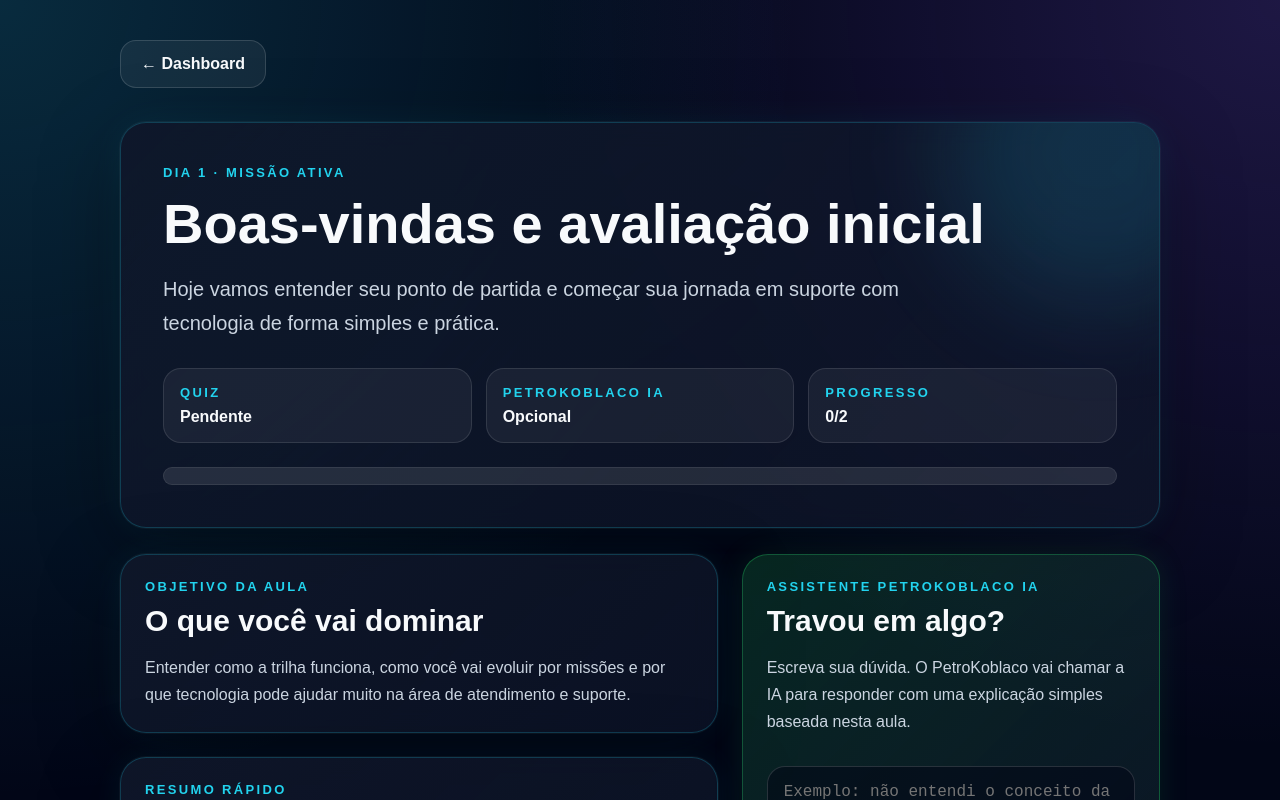
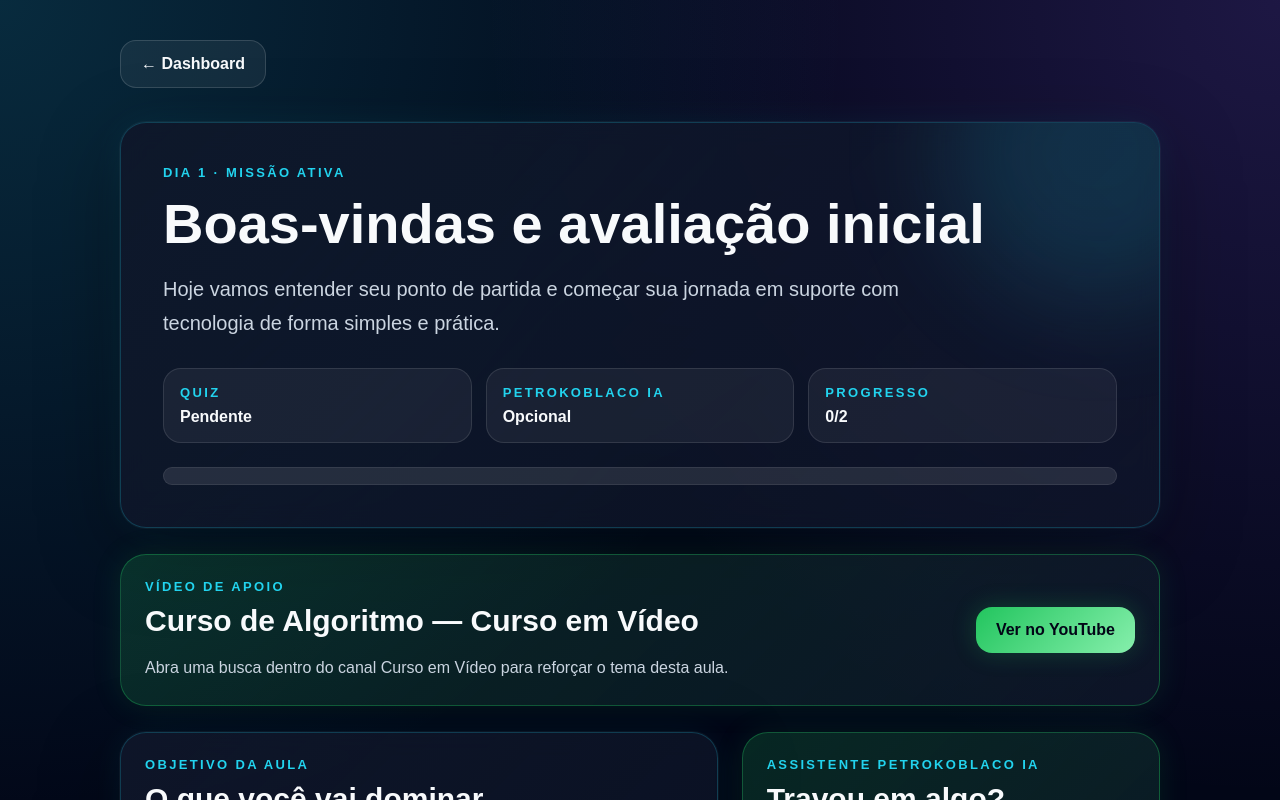
Before and after one commit to HanzSolo66/suporte-tech-30-dias, a Next.js app in the folder apps/web/: page /aulas/dia-1 in a window 1280 px wide. Shown: the top 800 px of the page. Built offline with nearby package versions, Linux system fonts and the light colour scheme.

Commit message:
Adiciona videos de apoio nas aulas

```diff
--- a/apps/web/app/aulas/[day]/page.tsx
+++ b/apps/web/app/aulas/[day]/page.tsx
@@ -7,6 +7,7 @@ import {
   getPreviousLesson,
 } from "../../../lib/lessons";
 import { neon } from "../../../lib/neonStyles";
+import { getVideoLinkBySlug } from "../../../lib/videoLinks";
 
 const progressKey = "suporte-tech-progress-v2";
 
@@ -68,6 +69,7 @@ export default function DynamicLessonPage({ params }: PageProps) {
   const currentLesson = lesson;
   const nextLesson = getNextLesson(currentLesson.slug);
   const previousLesson = getPreviousLesson(currentLesson.slug);
+  const videoLink = getVideoLinkBySlug(currentLesson.slug);
 
   const selectedAnswer = currentLesson.quiz.options.find(
     (option) => option.id === selectedOption
@@ -77,9 +79,7 @@ export default function DynamicLessonPage({ params }: PageProps) {
     currentLesson.slug
   );
 
-  const isAssistantUsed = progress.alexUsedLessons.includes(
-    currentLesson.slug
-  );
+  const isAssistantUsed = progress.alexUsedLessons.includes(currentLesson.slug);
 
   const isPreviousLessonCompleted =
     currentLesson.dayNumber === 1 ||
@@ -324,6 +324,39 @@ export default function DynamicLessonPage({ params }: PageProps) {
             </div>
           </div>
         </section>
+
+        {videoLink && (
+          <section
+            style={{
+              ...neon.cardGreen,
+              marginBottom: "26px",
+              display: "grid",
+              gridTemplateColumns: "minmax(0, 1fr) auto",
+              gap: "20px",
+              alignItems: "center",
+            }}
+          >
+            <div>
+              <p style={neon.eyebrow}>Vídeo de apoio</p>
+              <h2 style={{ fontSize: "30px", margin: "10px 0" }}>
+                {videoLink.title}
+              </h2>
+              <p style={{ ...neon.muted, marginBottom: 0 }}>
+                Abra uma busca dentro do canal Curso em Vídeo para reforçar o
+                tema desta aula.
+              </p>
+            </div>
+
+            <a
+              href={videoLink.url}
+              target="_blank"
+              rel="noopener noreferrer"
+              style={neon.buttonSuccess}
+            >
+              Ver no YouTube
+            </a>
+          </section>
+        )}
 
         <section
           style={{
--- /dev/null
+++ b/apps/web/lib/videoLinks.ts
@@ -0,0 +1,216 @@
+export const videoLinks = [
+  {
+    slug: "dia-1",
+    title: "Curso de Algoritmo — Curso em Vídeo",
+    source: "Curso em Vídeo",
+    type: "playlist",
+    url: "https://www.youtube.com/playlist?list=PLHz_AreHm4dmSj0MHol_aoNYCSGFqvfXV",
+  },
+  {
+    slug: "dia-2",
+    title: "Curso de Algoritmo — Curso em Vídeo",
+    source: "Curso em Vídeo",
+    type: "playlist",
+    url: "https://www.youtube.com/playlist?list=PLHz_AreHm4dmSj0MHol_aoNYCSGFqvfXV",
+  },
+  {
+    slug: "dia-3",
+    title: "Curso de Algoritmo — Curso em Vídeo",
+    source: "Curso em Vídeo",
+    type: "playlist",
+    url: "https://www.youtube.com/playlist?list=PLHz_AreHm4dmSj0MHol_aoNYCSGFqvfXV",
+  },
+  {
+    slug: "dia-4",
+    title: "Curso de Algoritmo — Curso em Vídeo",
+    source: "Curso em Vídeo",
+    type: "playlist",
+    url: "https://www.youtube.com/playlist?list=PLHz_AreHm4dmSj0MHol_aoNYCSGFqvfXV",
+  },
+  {
+    slug: "dia-5",
+    title: "Curso de Algoritmo — Curso em Vídeo",
+    source: "Curso em Vídeo",
+    type: "playlist",
+    url: "https://www.youtube.com/playlist?list=PLHz_AreHm4dmSj0MHol_aoNYCSGFqvfXV",
+  },
+  {
+    slug: "dia-6",
+    title: "Curso de Algoritmo — Curso em Vídeo",
+    source: "Curso em Vídeo",
+    type: "playlist",
+    url: "https://www.youtube.com/playlist?list=PLHz_AreHm4dmSj0MHol_aoNYCSGFqvfXV",
+  },
+  {
+    slug: "dia-7",
+    title: "Curso de Algoritmo — Curso em Vídeo",
+    source: "Curso em Vídeo",
+    type: "playlist",
+    url: "https://www.youtube.com/playlist?list=PLHz_AreHm4dmSj0MHol_aoNYCSGFqvfXV",
+  },
+  {
+    slug: "dia-8",
+    title: "Python Mundo 1 — Curso em Vídeo",
+    source: "Curso em Vídeo",
+    type: "playlist",
+    url: "https://www.youtube.com/playlist?list=PLHz_AreHm4dlKP6QQCekuIPky1CiwmdI6",
+  },
+  {
+    slug: "dia-9",
+    title: "Python Mundo 1 — Curso em Vídeo",
+    source: "Curso em Vídeo",
+    type: "playlist",
+    url: "https://www.youtube.com/playlist?list=PLHz_AreHm4dlKP6QQCekuIPky1CiwmdI6",
+  },
+  {
+    slug: "dia-10",
+    title: "Python Mundo 1 — Curso em Vídeo",
+    source: "Curso em Vídeo",
+    type: "playlist",
+    url: "https://www.youtube.com/playlist?list=PLHz_AreHm4dlKP6QQCekuIPky1CiwmdI6",
+  },
+  {
+    slug: "dia-11",
+    title: "Python Mundo 3 — Curso em Vídeo",
+    source: "Curso em Vídeo",
+    type: "playlist",
+    url: "https://www.youtube.com/playlist?list=PLHz_AreHm4dksnH2jVTIVNviIMBVYyFnH",
+  },
+  {
+    slug: "dia-12",
+    title: "Python Mundo 2 — Curso em Vídeo",
+    source: "Curso em Vídeo",
+    type: "playlist",
+    url: "https://www.youtube.com/playlist?list=PLHz_AreHm4dm6wYOIW20Nyg12TAjmMGT-",
+  },
+  {
+    slug: "dia-13",
+    title: "Python Mundo 3 — Curso em Vídeo",
+    source: "Curso em Vídeo",
+    type: "playlist",
+    url: "https://www.youtube.com/playlist?list=PLHz_AreHm4dksnH2jVTIVNviIMBVYyFnH",
+  },
+  {
+    slug: "dia-14",
+    title: "Python Mundo 1 — Curso em Vídeo",
+    source: "Curso em Vídeo",
+    type: "playlist",
+    url: "https://www.youtube.com/playlist?list=PLHz_AreHm4dlKP6QQCekuIPky1CiwmdI6",
+  },
+  {
+    slug: "dia-15",
+    title: "Curso de MySQL — Curso em Vídeo",
+    source: "Curso em Vídeo",
+    type: "playlist",
+    url: "https://www.youtube.com/playlist?list=PLHz_AreHm4dkBs-795Dsgvau_ekxg8g1r",
+  },
+  {
+    slug: "dia-16",
+    title: "Curso de MySQL — Curso em Vídeo",
+    source: "Curso em Vídeo",
+    type: "playlist",
+    url: "https://www.youtube.com/playlist?list=PLHz_AreHm4dkBs-795Dsgvau_ekxg8g1r",
+  },
+  {
+    slug: "dia-17",
+    title: "Curso de MySQL — Curso em Vídeo",
+    source: "Curso em Vídeo",
+    type: "playlist",
+    url: "https://www.youtube.com/playlist?list=PLHz_AreHm4dkBs-795Dsgvau_ekxg8g1r",
+  },
+  {
+    slug: "dia-18",
+    title: "Curso de MySQL — Curso em Vídeo",
+    source: "Curso em Vídeo",
+    type: "playlist",
+    url: "https://www.youtube.com/playlist?list=PLHz_AreHm4dkBs-795Dsgvau_ekxg8g1r",
+  },
+  {
+    slug: "dia-19",
+    title: "Curso de MySQL — Curso em Vídeo",
+    source: "Curso em Vídeo",
+    type: "playlist",
+    url: "https://www.youtube.com/playlist?list=PLHz_AreHm4dkBs-795Dsgvau_ekxg8g1r",
+  },
+  {
+    slug: "dia-20",
+    title: "Curso de MySQL — Curso em Vídeo",
+    source: "Curso em Vídeo",
+    type: "playlist",
+    url: "https://www.youtube.com/playlist?list=PLHz_AreHm4dkBs-795Dsgvau_ekxg8g1r",
+  },
+  {
+    slug: "dia-21",
+    title: "Curso de MySQL — Curso em Vídeo",
+    source: "Curso em Vídeo",
+    type: "playlist",
+    url: "https://www.youtube.com/playlist?list=PLHz_AreHm4dkBs-795Dsgvau_ekxg8g1r",
+  },
+  {
+    slug: "dia-22",
+    title: "APIs para iniciantes — Hashtag Programação",
+    source: "Hashtag Programação",
+    type: "video",
+    url: "https://www.youtube.com/@HashtagProgramacao/search?query=API%20python",
+  },
+  {
+    slug: "dia-23",
+    title: "Requisições e APIs — Hashtag Programação",
+    source: "Hashtag Programação",
+    type: "video",
+    url: "https://www.youtube.com/@HashtagProgramacao/search?query=requests%20api%20python",
+  },
+  {
+    slug: "dia-24",
+    title: "Automação com Python — Hashtag Programação",
+    source: "Hashtag Programação",
+    type: "video",
+    url: "https://www.youtube.com/@HashtagProgramacao/search?query=automa%C3%A7%C3%A3o%20python",
+  },
+  {
+    slug: "dia-25",
+    title: "Arquivos com Python — Hashtag Programação",
+    source: "Hashtag Programação",
+    type: "video",
+    url: "https://www.youtube.com/@HashtagProgramacao/search?query=arquivos%20python",
+  },
+  {
+    slug: "dia-26",
+    title: "Automação de processos — Hashtag Programação",
+    source: "Hashtag Programação",
+    type: "video",
+    url: "https://www.youtube.com/@HashtagProgramacao/search?query=automa%C3%A7%C3%A3o%20processos%20python",
+  },
+  {
+    slug: "dia-27",
+    title: "Projeto prático Python — Hashtag Programação",
+    source: "Hashtag Programação",
+    type: "video",
+    url: "https://www.youtube.com/@HashtagProgramacao/search?query=projeto%20python",
+  },
+  {
+    slug: "dia-28",
+    title: "Relatórios com Python — Hashtag Programação",
+    source: "Hashtag Programação",
+    type: "video",
+    url: "https://www.youtube.com/@HashtagProgramacao/search?query=relat%C3%B3rio%20python",
+  },
+  {
+    slug: "dia-29",
+    title: "Git e GitHub — Curso em Vídeo",
+    source: "Curso em Vídeo",
+    type: "playlist",
+    url: "https://www.youtube.com/playlist?list=PLHz_AreHm4dkZ9-atkcmcBaMZdmLHft8n",
+  },
+  {
+    slug: "dia-30",
+    title: "Publicação de projetos — Hashtag Programação",
+    source: "Hashtag Programação",
+    type: "video",
+    url: "https://www.youtube.com/@HashtagProgramacao/search?query=deploy%20vercel%20github",
+  },
+];
+
+export function getVideoLinkBySlug(slug: string) {
+  return videoLinks.find((video) => video.slug === slug);
+}
```
